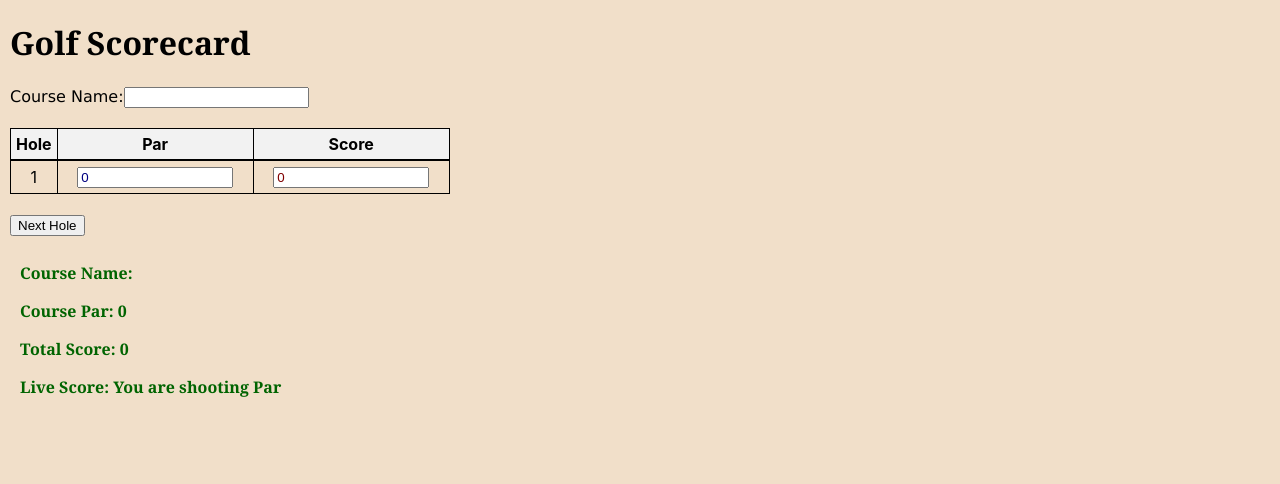
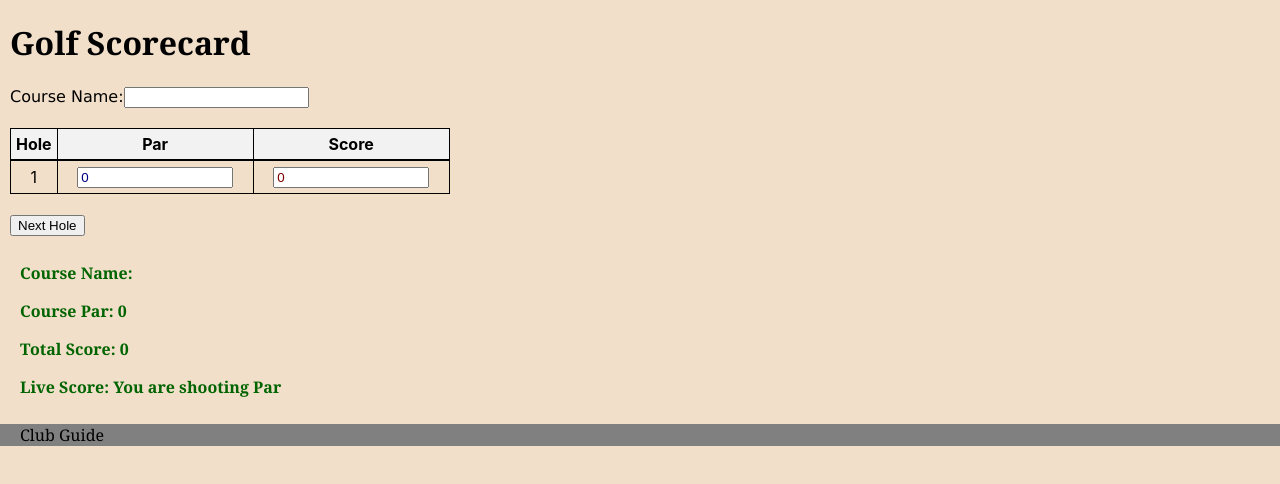
Before and after one commit to zshuaeva/golfpilot, a React (Create React App) app: page / in a window 1280 px wide. Shown: the top 484 px of the page. Built offline with nearby package versions, Linux system fonts and the light colour scheme.

Commit message:
attach golfclub guide to front page

```diff
--- a/src/App.css
+++ b/src/App.css
@@ -26,3 +26,7 @@
  border-top: 2px;
  margin-right: 10px;
 }
+
+.clubguidecomponent{
+  background-color: grey;
+}
--- a/src/App.js
+++ b/src/App.js
@@ -1,5 +1,6 @@
 import './App.css';
 import Scorecard from './scorecard/scorecard';
+import ClubGuide from './clubGuide/clubguide';
 
 function App() {
   return (
@@ -8,6 +9,9 @@ function App() {
         <div className="scorecardcomponent">
         <Scorecard />
         </div>
+        <div className="clubguidecomponent">
+          <ClubGuide />
+        </div>
       </div>
     </div>
   );
--- /dev/null
+++ b/src/clubGuide/clubguide.css
@@ -0,0 +1,4 @@
+.clubguide-container {
+  margin-left: 20px;
+  font-family: Cambria, Cochin, Georgia, Times, 'Times New Roman', serif
+}
--- /dev/null
+++ b/src/clubGuide/clubguide.js
@@ -0,0 +1,11 @@
+import './clubguide.css'
+
+function ClubGuide () {
+  return (
+    <div className="clubguide-container">
+    Club Guide
+    </div>
+  )
+}
+
+export default ClubGuide;
```
